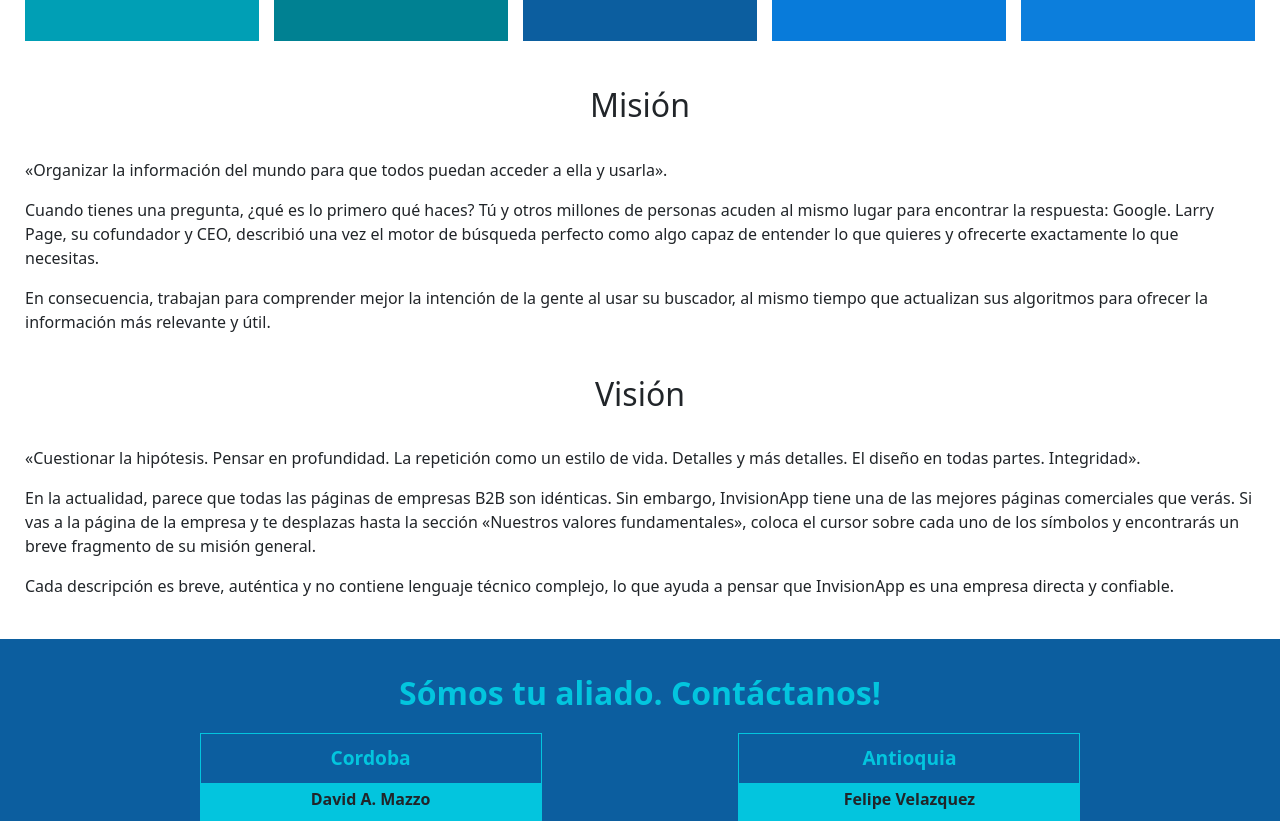
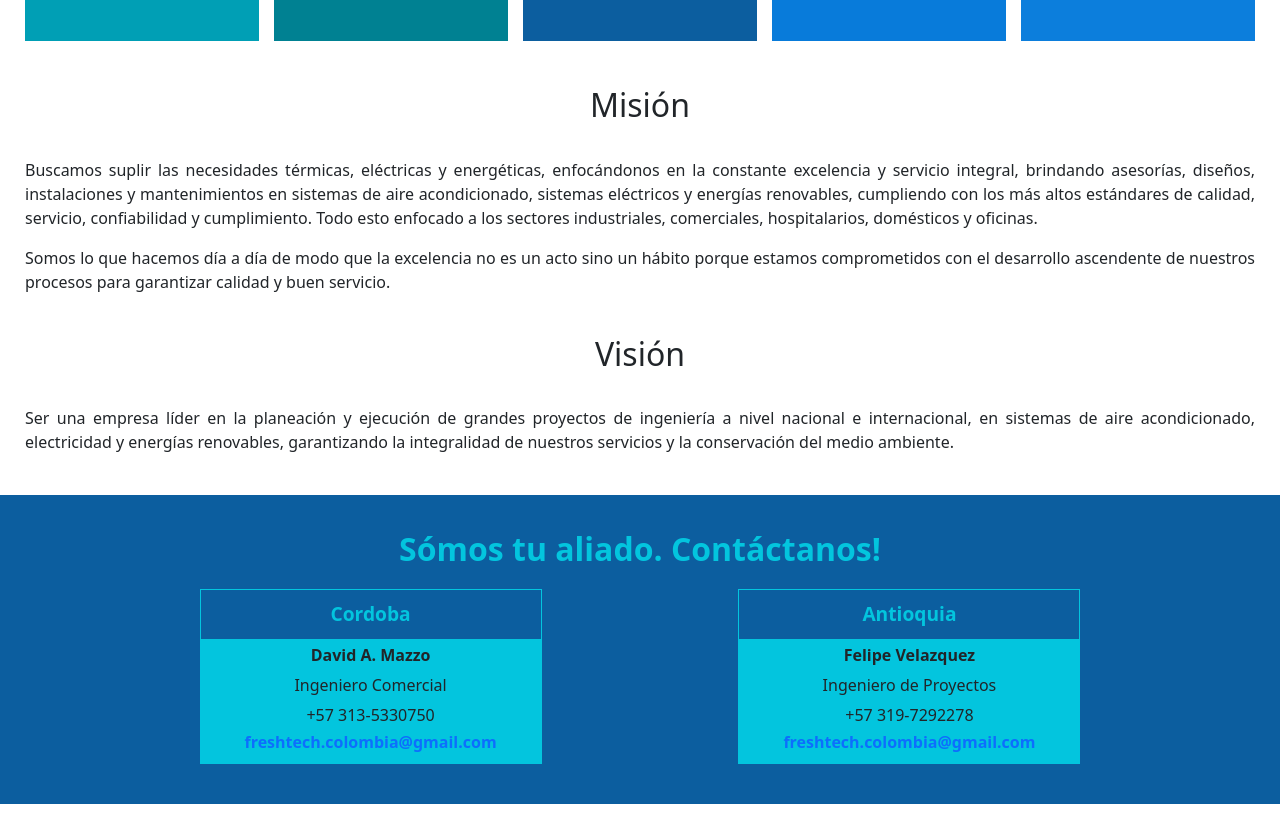
Before and after one commit to petudeveloper/freshtech-web-page, a React (Create React App) app: page /about-us in a window 1280 px wide. Shown: the part 440-1261 px from the top of the page. Built offline with nearby package versions, Linux system fonts and the light colour scheme.

Commit message:
Correct vision and mision.

```diff
--- a/src/components/AboutUs/About.module.css
+++ b/src/components/AboutUs/About.module.css
@@ -54,6 +54,7 @@
 
 .misionInformation {
   padding: 25px;
+  text-align: justify;
 }
 
 @media (max-width: 768px) {
--- a/src/components/AboutUs/AboutUs.js
+++ b/src/components/AboutUs/AboutUs.js
@@ -18,13 +18,10 @@ const AboutUs = () => (
       <h2 className={styles.tittle}>Misión</h2>
       <div className={styles.misionInformation}>
         <p>
-          «Organizar la información del mundo para que todos puedan acceder a ella y usarla».
+          Buscamos suplir las necesidades térmicas, eléctricas  y energéticas, enfocándonos en la constante excelencia y servicio integral, brindando asesorías, diseños, instalaciones y mantenimientos en sistemas de aire acondicionado, sistemas eléctricos y energías renovables, cumpliendo con los más altos estándares de calidad, servicio, confiabilidad y cumplimiento. Todo esto enfocado a los sectores industriales, comerciales, hospitalarios, domésticos y oficinas.
         </p>
         <p>
-          Cuando tienes una pregunta, ¿qué es lo primero qué haces? Tú y otros millones de personas acuden al mismo lugar para encontrar la respuesta: Google. Larry Page, su cofundador y CEO, describió una vez el motor de búsqueda perfecto como algo capaz de entender lo que quieres y ofrecerte exactamente lo que necesitas.
-        </p>
-        <p>
-          En consecuencia, trabajan para comprender mejor la intención de la gente al usar su buscador, al mismo tiempo que actualizan sus algoritmos para ofrecer la información más relevante y útil.
+          Somos lo que hacemos día a día de modo que la excelencia no es un acto sino un hábito porque estamos comprometidos con el desarrollo ascendente de nuestros procesos para garantizar calidad y buen servicio.
         </p>
       </div>
     </div>
@@ -32,13 +29,7 @@ const AboutUs = () => (
       <h2 className={styles.tittle}>Visión</h2>
       <div className={styles.misionInformation}>
         <p>
-          «Cuestionar la hipótesis. Pensar en profundidad. La repetición como un estilo de vida. Detalles y más detalles. El diseño en todas partes. Integridad».
-        </p>
-        <p>
-          En la actualidad, parece que todas las páginas de empresas B2B son idénticas. Sin embargo, InvisionApp tiene una de las mejores páginas comerciales que verás. Si vas a la página de la empresa y te desplazas hasta la sección «Nuestros valores fundamentales», coloca el cursor sobre cada uno de los símbolos y encontrarás un breve fragmento de su misión general.
-        </p>
-        <p>
-          Cada descripción es breve, auténtica y no contiene lenguaje técnico complejo, lo que ayuda a pensar que InvisionApp es una empresa directa y confiable.
+          Ser una empresa líder en la planeación y ejecución de grandes proyectos de ingeniería a nivel nacional e internacional, en sistemas de aire acondicionado, electricidad y energías renovables, garantizando la integralidad de nuestros servicios y la conservación del medio ambiente.
         </p>
       </div>
     </div>
```
